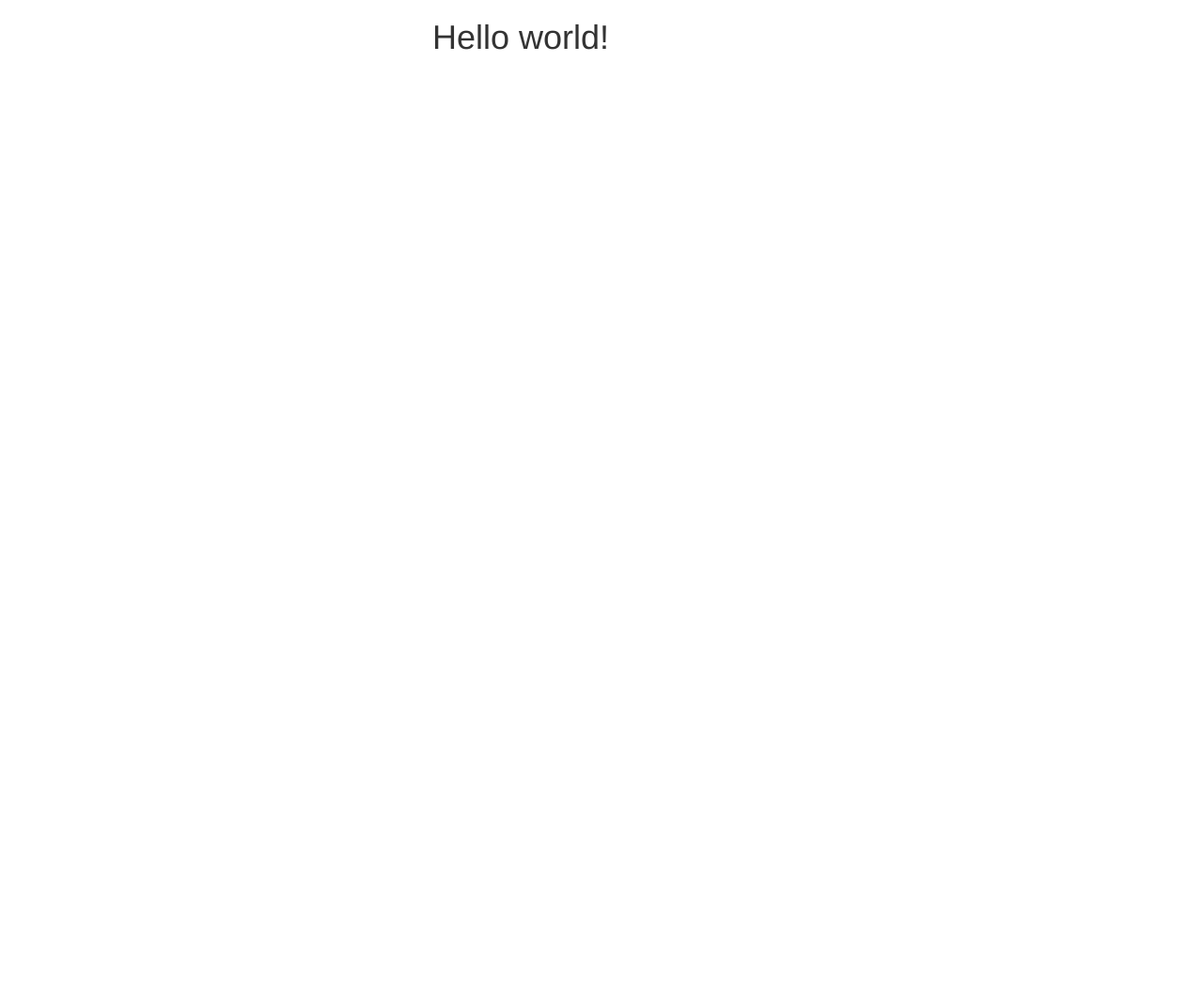
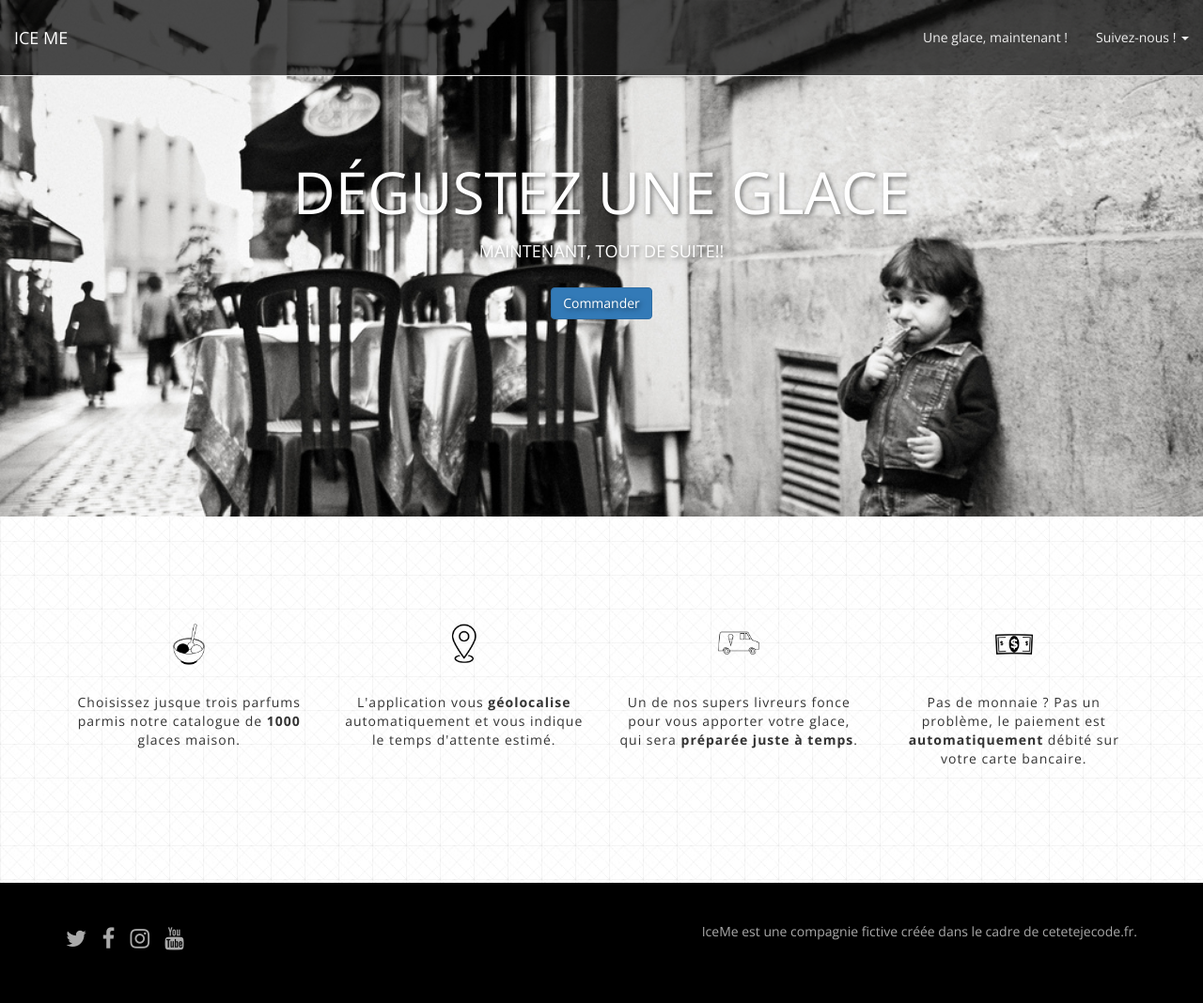
Before and after one commit to beetwig/iceme-git, a plain HTML site: page index.html in a window 1280 px wide. Shown: the whole page at 94% size. Before the commit the page ends 800 px from the top, so only its background shows below. Drawn offline with nearby package versions, Linux system fonts and the light colour scheme.

Commit message:
reprise de Iceme bootstrap

```diff
--- /dev/null
+++ b/css/style.css
@@ -0,0 +1,76 @@
+body {
+	background-image: url("../images/grid.jpg");
+	font-family: "Open sans";
+}
+
+#footer{
+	background-color: black;
+	color: #aaaaaa;
+	padding-top: 3em;
+	padding-bottom: 3em;
+}
+#footer a {
+	color: #aaaaaa;
+}
+#footer a:hover{
+	color:#dddddd;
+}
+.social{
+	font-size: 24px;
+}
+
+#wrapper{
+	background-image: url("../images/background/background.jpg");
+	height: 550px;
+	background-size: cover;
+	text-align: center;
+	padding-top: 150px;
+	color:white;
+	text-shadow: 2px 2px 5px rgba(0,0,0,0.5);
+	}
+#wrapper h1{
+	font-size: 62px;
+}
+
+#wrapper h2 {
+	font-size: 18px;
+	padding-bottom: 1em;
+}
+
+.spacer{
+	height: 8em;
+}
+
+.feature p{
+	font-weight: 300;
+	letter-spacing: 1px;
+}
+.feature img{
+	margin-bottom: 2em;
+}
+
+.navbar-transparent {
+  background-color: rgba(0, 0, 0, 0.7);
+}
+
+.navbar-transparent .navbar-brand,
+.navbar-transparent .navbar-nav > li > a {
+  color: #eeeeee;
+  line-height: 50px;
+}
+
+.navbar-transparent .navbar-nav > li > a:hover,
+.navbar-transparent .navbar-nav > li > a:active,
+.navbar-transparent .navbar-nav > li > a:focus,
+.navbar-transparent .navbar-nav > .open > a,
+.navbar-transparent .navbar-nav > .open > a:hover,
+.navbar-transparent .navbar-nav > .open > a:focus {
+  color: white;
+  background-color: rgba(0, 0, 0, 0.3);
+}
+
+.navbar-transparent .navbar-brand:hover,
+.navbar-transparent .navbar-brand:active,
+.navbar-transparent .navbar-brand:focus {
+  color: white;
+}
--- a/index.html
+++ b/index.html
@@ -1,17 +1,20 @@
 <!DOCTYPE html>
-<html>
+<html lang="fr">
   <head>
     <meta charset="utf-8">
     <meta http-equiv="X-UA-Compatible" content="IE=edge">
     <meta name="viewport" content="width=device-width, initial-scale=1">
 
-    <title>Iceme achetez des glaces</title>
+    <title>IceMe - Dégustez une glace, maintenant !</title>
 
     <link rel="stylesheet" href="https://maxcdn.bootstrapcdn.com/bootstrap/3.2.0/css/bootstrap.min.css">
     <link rel="stylesheet" href="https://maxcdn.bootstrapcdn.com/font-awesome/4.1.0/css/font-awesome.min.css">
 
+    <link href='https://fonts.googleapis.com/css?family=Open+Sans:400,300,700' rel='stylesheet' type='text/css'>
+
+    <link rel="stylesheet" href="css/style.css">
+
     <!-- HTML5 Shim and Respond.js IE8 support of HTML5 elements and media queries -->
-    <!-- Leave those next 4 lines if you care about users using IE8 -->
     <!--[if lt IE 9]>
       <script src="https://oss.maxcdn.com/html5shiv/3.7.2/html5shiv.min.js"></script>
       <script src="https://oss.maxcdn.com/respond/1.4.2/respond.min.js"></script>
@@ -19,19 +22,119 @@
   </head>
   <body>
 
+    <nav class="navbar navbar-default navbar-transparent navbar-fixed-top" role="navigation">
+      <div class="container-fluid">
+        <!-- Brand and toggle get grouped for better mobile display -->
+        <div class="navbar-header">
+          <button type="button" class="navbar-toggle" data-toggle="collapse" data-target="#bs-example-navbar-collapse-1">
+            <span class="sr-only">Menu</span>
+            <span class="icon-bar"></span>
+            <span class="icon-bar"></span>
+            <span class="icon-bar"></span>
+          </button>
+          <a class="navbar-brand" href="#">
+            ICE ME
+          </a>
+        </div>
+
+        <!-- Collect the nav links, forms, and other content for toggling -->
+        <div class="collapse navbar-collapse" id="bs-example-navbar-collapse-1">
+          <ul class="nav navbar-nav navbar-right">
+            <li>
+              <a href="#">Une glace, maintenant !</a>
+            </li>
+            <li class="dropdown">
+              <a href="#" class="dropdown-toggle" data-toggle="dropdown">Suivez-nous ! <span class="caret"></span></a>
+              <ul class="dropdown-menu" role="menu">
+                <li><a href="#"> <i class="fa fa-twitter-square"></i> Twitter</a></li>
+                <li><a href="#"> <i class="fa fa-facebook-square"></i> Facebook</a></li>
+              </ul>
+            </li>
+          </ul>
+        </div><!-- /.navbar-collapse -->
+      </div><!-- /.container-fluid -->
+    </nav>
+
+    <div id="wrapper">
+      <h1>DÉGUSTEZ UNE GLACE</h1>
+      <h2>MAINTENANT, TOUT DE SUITE!!</h2>
+      <a href="#" class="btn btn-primary">Commander</a>
+    </div>
+
+    <div class="spacer"></div>
 
 
-    <div class="container">
+    <div class="container text-center">
       <div class="row">
-        <div class="col-md-4 col-md-offset-4">
-          <h1>Hello world!</h1>
+        <div class="col-sm-6 col-md-3 feature">
+          <img src="images/icon_57707/icon_57707.png" width="48">
+          <p>
+            Choisissez jusque trois parfums
+            parmis notre catalogue de <strong>1000</strong> glaces maison.
+          </p>
+        </div>
+        <div class="col-sm-6 col-md-3 feature">
+          <img src="images/icon_29388/icon_29388.png" width="48">
+          <p>
+            L'application vous <strong>géolocalise</strong> automatiquement et vous
+            indique le temps d'attente estimé.
+          </p>
+        </div>
+        <div class="col-sm-6 col-md-3 feature">
+          <img src="images/icon_24755/icon_24755.png" width="48">
+          <p>
+            Un de nos supers livreurs fonce pour vous apporter votre glace,
+            qui sera <strong>préparée juste à temps</strong>.
+          </p>
+        </div>
+        <div class="col-sm-6 col-md-3 feature">
+          <img src="images/icon_17805/icon_17805.png" width="48">
+          <p>
+            Pas de monnaie ? Pas un problème, le paiement est <strong>automatiquement</strong>
+            débité sur votre carte bancaire.
+          </p>
         </div>
       </div>
     </div>
 
+    <div class="spacer"></div>
 
-
-    <!-- Including Bootstrap JS (with its jQuery dependency) so that dynamic components work -->
+    <div id="footer">
+      <div class="container">
+        <div class="row">
+          <div class="col-xs-6 col-sm-3">
+            <ul class="list-inline social">
+              <li>
+                <a href="https://twitter.com/iceme">
+                  <i class="fa fa-twitter"></i>
+                </a>
+              </li>
+              <li>
+                <a href="https://facebook.com/iceme">
+                  <i class="fa fa-facebook"></i>
+                </a>
+              </li>
+              <li>
+                <a href="https://instagram.com/iceme">
+                  <i class="fa fa-instagram"></i>
+                </a>
+              </li>
+              <li>
+                <a href="https://youtube.com/iceme">
+                  <i class="fa fa-youtube"></i>
+                </a>
+              </li>
+            </ul>
+          </div>
+          <div class="col-xs-6 col-sm-9">
+            <p class="text-right">
+              IceMe est une compagnie fictive créée dans le cadre de
+              <a href="http://www.cetetejecode.fr">cetetejecode.fr</a>.
+            </p>
+          </div>
+        </div>
+      </div>
+    </div>
     <script src="https://ajax.googleapis.com/ajax/libs/jquery/1.11.1/jquery.min.js"></script>
     <script src="https://maxcdn.bootstrapcdn.com/bootstrap/3.2.0/js/bootstrap.min.js"></script>
   </body>
```
Also changed, not shown: images/background/background.jpg (added), images/background/license.txt (added), images/grid.jpg (added), images/icon_17805/icon_17805.png (added), images/icon_17805/icon_17805.svg (added), images/icon_17805/license.txt (added), images/icon_24755/icon_24755.png (added), images/icon_24755/icon_24755.svg (added), images/icon_24755/license.txt (added), images/icon_29388/icon_29388.png (added), images/icon_29388/icon_29388.svg (added), images/icon_29388/license.txt (added), images/icon_57707/icon_57707.png (added), images/icon_57707/icon_57707.svg (added), 1 more files.
